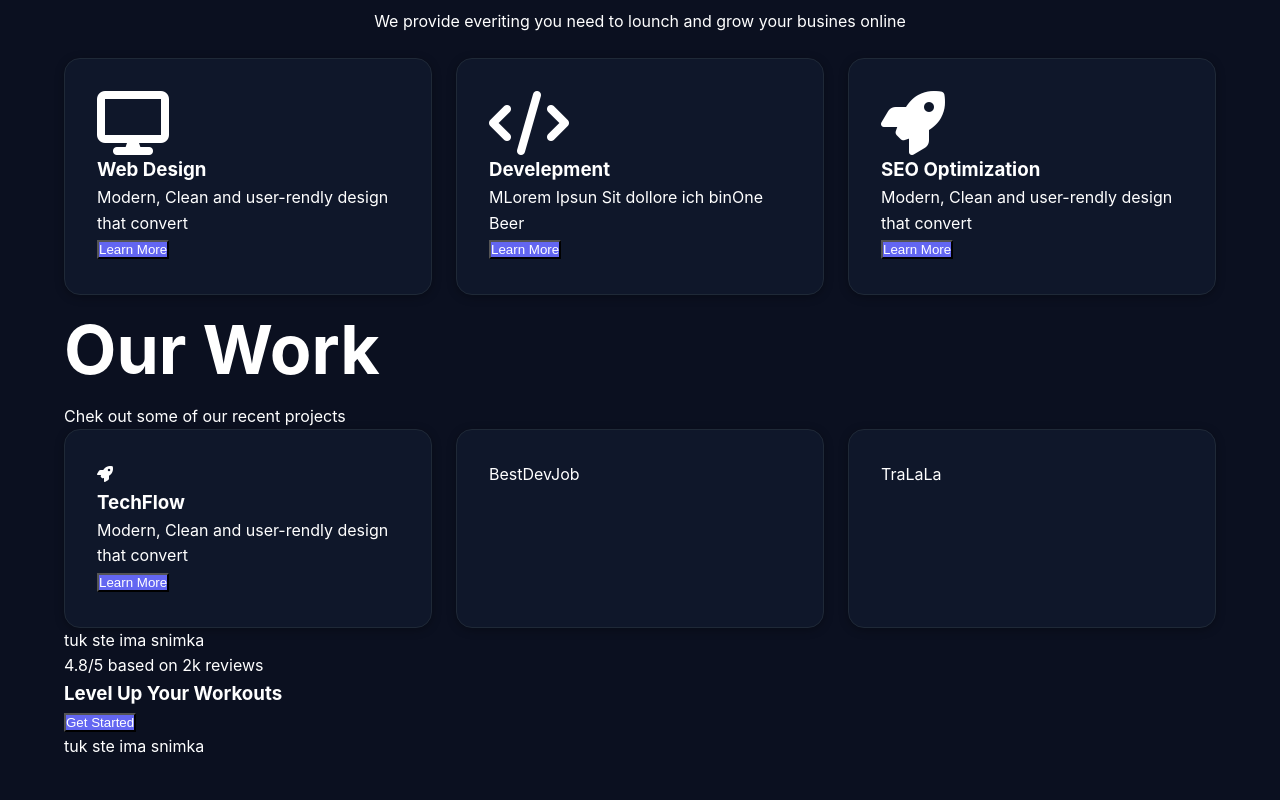
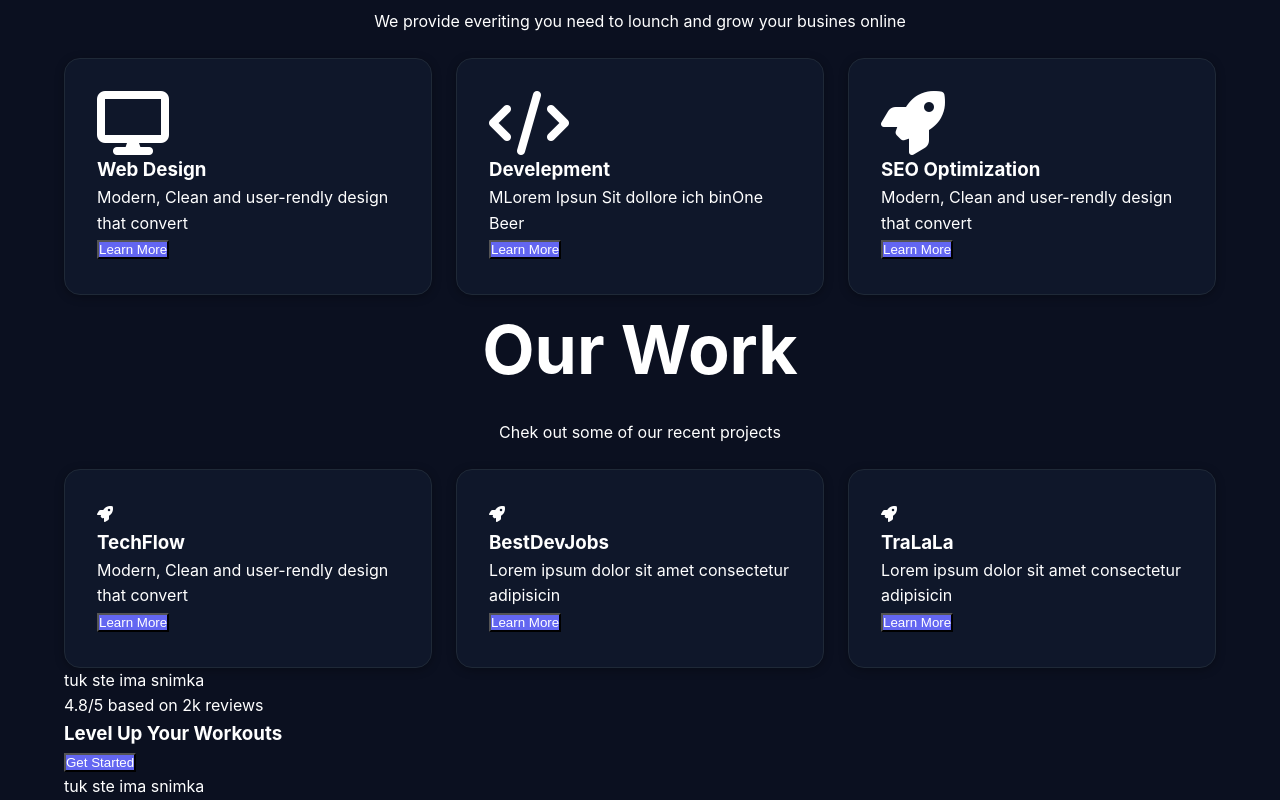
Before and after one commit to PavelAbadon/Nebula-studio, a plain HTML site: page css-version/index.html in a window 1280 px wide. Shown: the part 793-1593 px from the top of the page. Before the commit the page ends 1553 px from the top, so only its background shows below. Drawn offline with Linux system fonts and the light colour scheme.

Commit message:
fix OurWork heading

```diff
--- a/css-version/assets/css/pages.css
+++ b/css-version/assets/css/pages.css
@@ -81,3 +81,11 @@
 .big-icon{
     font-size: 64px;
 }
+
+.our-work-heading{
+   display: flex;
+   flex-direction: column;
+   align-items: center;
+   gap: var(--space-4);
+   padding-bottom: var(--space-5);
+}
--- a/css-version/index.html
+++ b/css-version/index.html
@@ -84,8 +84,18 @@
                         <p class="card-paragraph">Modern, Clean and user-rendly design that convert</p>
                         <button class="btn-primary" >Learn More</button>
                     </div>
-                    <div class="card">BestDevJob</div>
-                    <div class="card">TraLaLa</div>
+                    <div class="card">
+                        <i class="fa-solid fa-rocket"></i>
+                        <h3 class="h3">BestDevJobs</h3>
+                        <p class="card-paragraph">Lorem ipsum dolor sit amet consectetur adipisicin</p>
+                        <button class="btn-primary" >Learn More</button>
+                    </div>
+                    <div class="card">
+                        <i class="fa-solid fa-rocket"></i>
+                        <h3 class="h3">TraLaLa</h3>
+                        <p class="card-paragraph">Lorem ipsum dolor sit amet consectetur adipisicin</p>
+                        <button class="btn-primary" >Learn More</button>
+                    </div>
                 </div>
             </section>
 
```
Also changed, not shown: css-version/assets/images/proba_SVG.svg (added).
